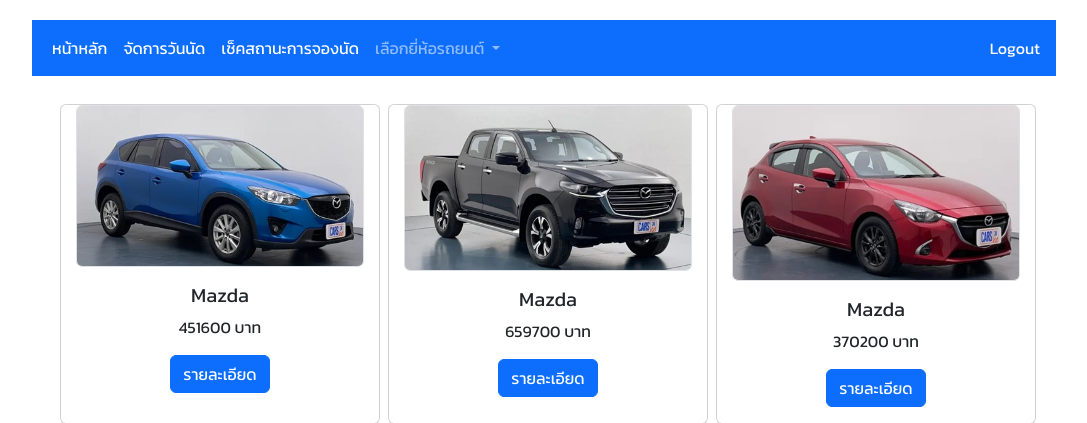
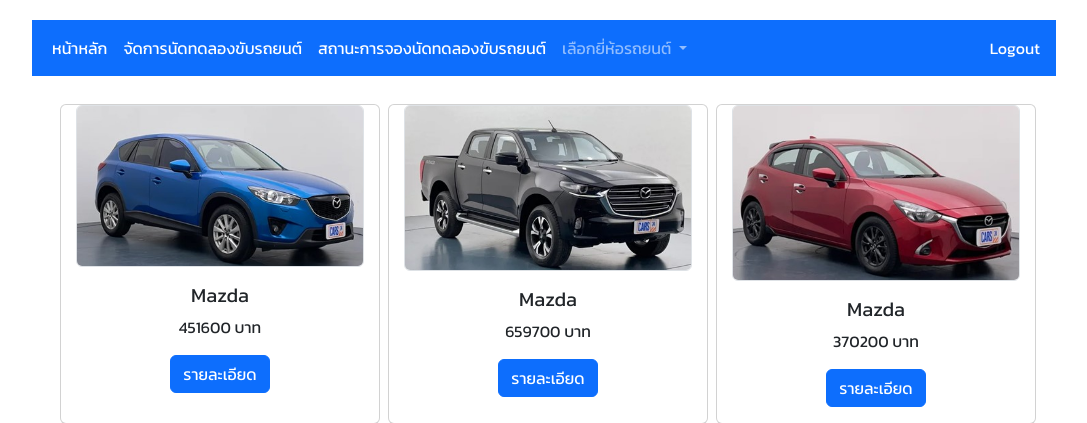
Before and after one commit to 0584work/05844work, a PHP site: page /home.php in a window 1280 px wide. Shown: the top 423 px of the page, without its empty margins (96-1183 px from the left). Run offline with PHP 8.4, Linux system fonts and the light colour scheme; data comes from the database, SQL or seed files in the repository.

Commit message:
Add files via upload

```diff
--- a/adminhome.php
+++ b/adminhome.php
@@ -61,7 +61,7 @@
 
 <div class="container text-center center01">
 	<div class="row row-cols-2 center01" style="width: 30rem;">
-	<a href="customerdetail_ad.php" role="button" class="btn btn-primary margin01 col " style="width: 12rem; margin-bottom:10px;">ข้อมูลลูกค้า</a>
+	<a href="customerdetail_ad.php" role="button" class="btn btn-primary margin01 col " style="width: 12rem; margin-bottom:10px;">แสดงข้อมูลลูกค้า</a>
 	<a href="admindateedit.php" role="button" class="btn btn-primary margin01 col " style="width: 12rem; margin-bottom:10px;">จัดการสถานะการจองนัด</a>
 	</div>
 </div>
--- a/navuser.php
+++ b/navuser.php
@@ -11,10 +11,10 @@
           <a class="nav-link active" aria-current="page" href="home.php">หน้าหลัก</a>
         </li>
         <li class="nav-item">
-        <a class="nav-link active" aria-current="page" href="customereditdate.php">จัดการวันนัด</a>
+        <a class="nav-link active" aria-current="page" href="customereditdate.php">จัดการนัดทดลองขับรถยนต์</a>
         </li>
         <li class="nav-item">
-        <a class="nav-link active" aria-current="page" href="customercheckdate.php">เช็คสถานะการจองนัด</a>
+        <a class="nav-link active" aria-current="page" href="customercheckdate.php">สถานะการจองนัดทดลองขับรถยนต์</a>
         </li>
         <li class="nav-item dropdown">
           <a class="nav-link dropdown-toggle" href="#" role="button" data-bs-toggle="dropdown" aria-expanded="false">
--- a/sellerhome.php
+++ b/sellerhome.php
@@ -61,7 +61,7 @@
 
 <div class="container text-center center01">
 	<div class="row row-cols-2 center01" style="width: 30rem;">
-	<a href="customerdetail_se.php" role="button" class="btn btn-primary margin01 col " style="width: 12rem; margin-bottom:10px;">ข้อมูลลูกค้า</a>
+	<a href="customerdetail_se.php" role="button" class="btn btn-primary margin01 col " style="width: 12rem; margin-bottom:10px;">แสดงข้อมูลลูกค้า</a>
 	<a href="caredit.php" role="button" class="btn btn-primary margin01 col " style="width: 12rem; margin-bottom:10px;">จัดการรายละเอียดรถยนต์</a>
 	<a href="sellcar.php" role="button" class="btn btn-primary margin01 col " style="width: 12rem; margin-bottom:10px;">ดูรายการรถยนต์</a>
 	</div>
```
